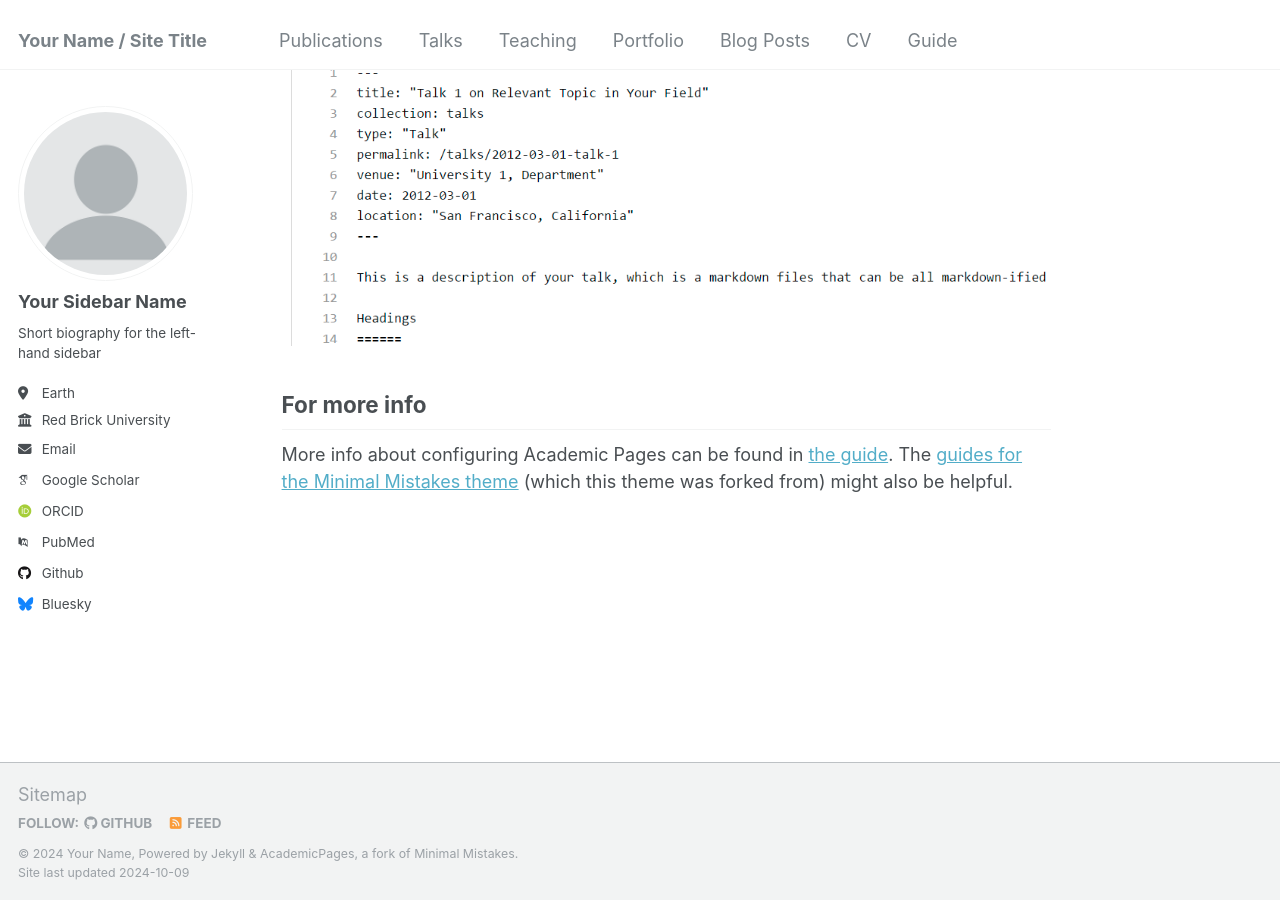
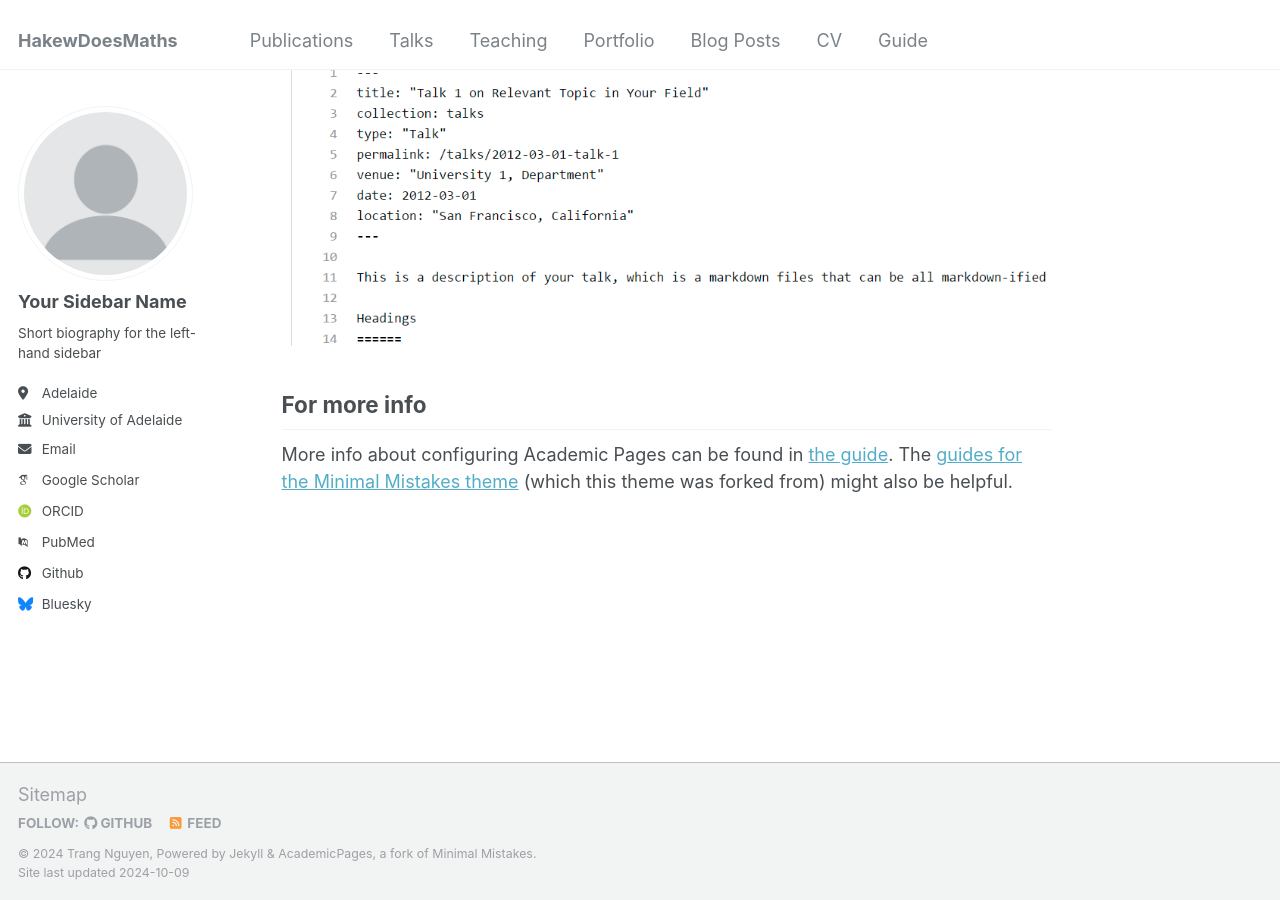
Before and after one commit to Edgyin42/Edgyin42.github.io, a Jekyll site: the page built from _pages/about.md, in a window 1280 px wide and 900 px high, scrolled down 2643 px. Built offline with Jekyll 4.4.1, drawn with Linux system fonts in a browser that asks for light colours; some web fonts are replaced.

Commit message:
First commit

```diff
--- a/_config.yml
+++ b/_config.yml
@@ -8,11 +8,11 @@
 
 # Basic Site Settings
 locale                   : "en-US"
-title                    : "Your Name / Site Title"
+title                    : "HakewDoesMaths"
 title_separator          : "-"
-name                     : &name "Your Name"
+name                     : &name "Trang Nguyen"
 description              : &description "personal description"
-url                      : https://academicpages.github.io # the base hostname & protocol for your site e.g. "https://mmistakes.github.io"
+url                      : https://Edgyin42.github.io # the base hostname & protocol for your site e.g. "https://mmistakes.github.io"
 baseurl                  : "" # the subpath of your site, e.g. "/blog"
 repository               : "academicpages/academicpages.github.io"
 
@@ -25,8 +25,8 @@ author:
   name             : "Your Sidebar Name"
   pronouns         : # example: "she/her"
   bio              : "Short biography for the left-hand sidebar"
-  location         : "Earth"
-  employer         : "Red Brick University"
+  location         : "Adelaide"
+  employer         : "University of Adelaide"
   uri              : # URL
   email            : "none@example.org"
 
```
